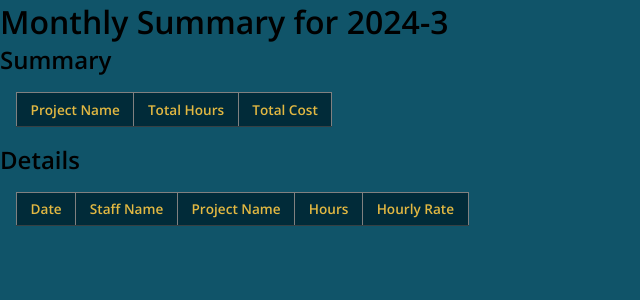
After one commit to iamshaynez/project-guru, a Django app: page /monthly-summary/2024/03/ in a window 1280 px wide. The commit adds this page. Shown: the top 300 px of the page, without its empty margins (0-640 px from the left). Run offline with Django 5.2, Linux system fonts and the light colour scheme; data that the repository does not hold is empty.

Commit message:
feat:add monthly report

```diff
--- /dev/null
+++ b/projects/templates/monthly_summary.html
@@ -0,0 +1,87 @@
+<!DOCTYPE html>
+<html lang="en">
+<head>
+    <meta charset="UTF-8">
+    <title>Monthly Summary</title>
+    <style>
+        @import url(https://fonts.googleapis.com/css?family=Open+Sans:400,600);
+        *, *:before, *:after {
+          margin: 0;
+          padding: 0;
+          box-sizing: border-box;
+        }
+
+        body {
+          background: #105469;
+          font-family: 'Open Sans', sans-serif;
+        }
+        table {
+          background: #012B39;
+          border-radius: 0.25em;
+          border-collapse: collapse;
+          margin: 1em;
+        }
+        th {
+          border-bottom: 1px solid #364043;
+          color: #E2B842;
+          font-size: 0.85em;
+          font-weight: 600;
+          padding: 0.5em 1em;
+          text-align: left;
+        }
+        td {
+          color: #fff;
+          font-weight: 400;
+          padding: 0.65em 1em;
+        }
+        .disabled td {
+          color: #4F5F64;
+        }
+        tbody tr {
+          transition: background 0.25s ease;
+        }
+        tbody tr:hover {
+          background: #014055;
+        }
+            </style>
+</head>
+<body>
+    <h1>Monthly Summary for {{ year }}-{{ month }}</h1>
+
+    <h2>Summary</h2>
+    <table border="1">
+        <tr>
+            <th>Project Name</th>
+            <th>Total Hours</th>
+            <th>Total Cost</th>
+        </tr>
+        {% for item in summary %}
+        <tr>
+            <td>{{ item.project__name }}</td>
+            <td>{{ item.total_hours }}</td>
+            <td>${{ item.total_cost }}</td>
+        </tr>
+        {% endfor %}
+    </table>
+
+    <h2>Details</h2>
+    <table border="1">
+        <tr>
+            <th>Date</th>
+            <th>Staff Name</th>
+            <th>Project Name</th>
+            <th>Hours</th>
+            <th>Hourly Rate</th>
+        </tr>
+        {% for record in details %}
+        <tr>
+            <td>{{ record.date }}</td>
+            <td>{{ record.staff.name }}</td>
+            <td>{{ record.project.name }}</td>
+            <td>{{ record.hours }}</td>
+            <td>${{ record.staff.hourly_rate }}</td>
+        </tr>
+        {% endfor %}
+    </table>
+</body>
+</html>
--- a/projects/urls.py
+++ b/projects/urls.py
@@ -4,4 +4,5 @@ from . import views
 urlpatterns = [
     path('', views.project_budget_view, name='project_budget'),
     path('project_budget/', views.project_budget_view, name='project_budget'),
+    path('monthly-summary/<int:year>/<int:month>/', views.monthly_summary, name='monthly_summary'),
 ]
--- a/projects/views.py
+++ b/projects/views.py
@@ -1,21 +1,38 @@
 from django.shortcuts import render
 from .models import Project, WorkRecord, Staff
 
-from django.db.models import Sum
+from django.db.models import Sum, F
 from .models import Project, WorkRecord, Staff
+from datetime import datetime
 
+def monthly_summary(request, year, month):
+    # 转换年和月为日期范围
+    start_date = datetime(year=int(year), month=int(month), day=1)
+    if month == '12':
+        end_date = datetime(year=int(year)+1, month=1, day=1)
+    else:
+        end_date = datetime(year=int(year), month=int(month)+1, day=1)
 
-def project_list(request):
-    projects = Project.objects.all()
-    return render(request, 'project_list.html', {'projects': projects})
+    # 查询在指定日期范围内的工作记录
+    work_records = WorkRecord.objects.filter(date__range=(start_date, end_date))
 
-def staff_list(request):
-    staff_members = Staff.objects.all()
-    return render(request, 'staff_list.html', {'staff_members': staff_members})
+    # 汇总统计数据
+    summary = work_records.values('project__name').annotate(
+        total_hours=Sum('hours'),
+        total_cost=Sum(F('hours') * F('staff__hourly_rate'))
+    ).order_by('project__name')
 
-def workrecord_list(request):
-    work_records = WorkRecord.objects.all()
-    return render(request, 'workrecord_list.html', {'work_records': work_records})
+    # 获取明细
+    details = work_records.select_related('staff', 'project').order_by('date', 'project')
+
+    context = {
+        'summary': summary,
+        'details': details,
+        'year': year,
+        'month': month
+    }
+
+    return render(request, 'monthly_summary.html', context)
 
 def project_budget_view(request):
     projects = Project.objects.all()
```
Also changed, not shown: projects/templates/project_budget.html (+16 -0 lines).
